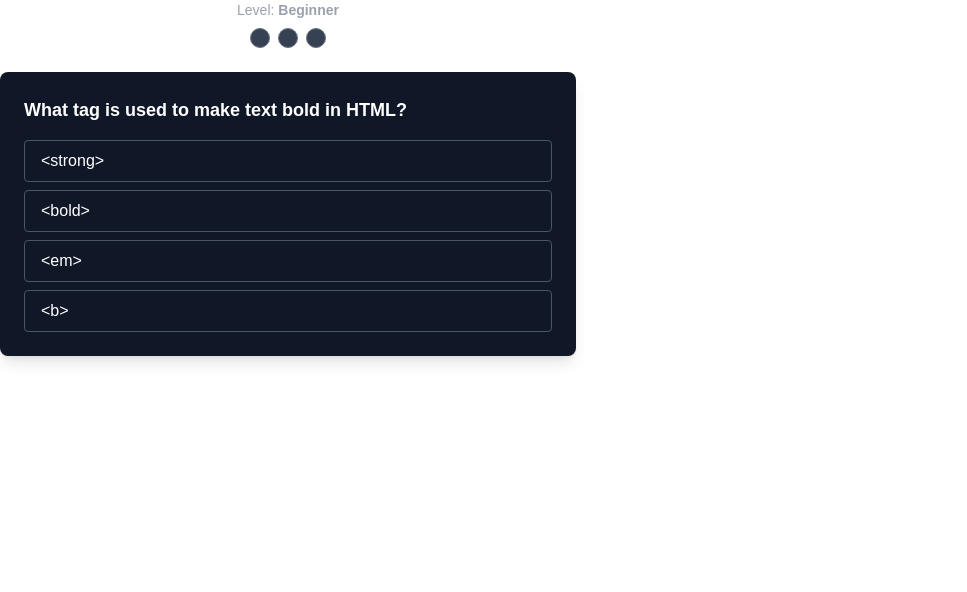
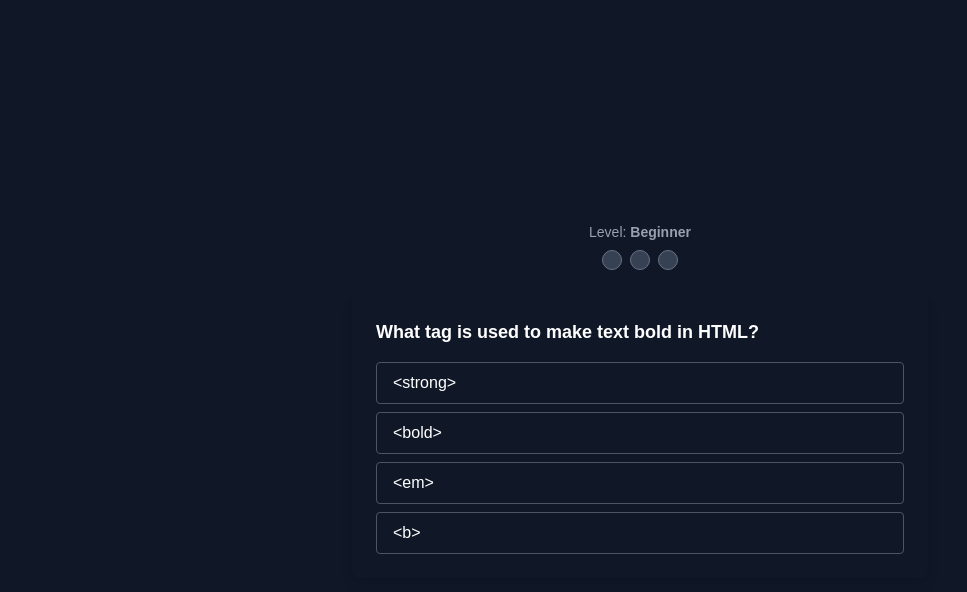
Before and after one commit to KirillBelevets/fullstack-map, a Next.js app: page /quiz in a window 1280 px wide. Shown: the top 592 px of the page, without its empty margins (0-967 px from the left). Built offline with nearby package versions, Linux system fonts and the light colour scheme.

Commit message:
fix layout

```diff
--- a/src/app/layout.tsx
+++ b/src/app/layout.tsx
@@ -1,16 +1,5 @@
 import type { Metadata } from "next";
-import { Geist, Geist_Mono } from "next/font/google";
 import "./globals.css";
-
-const geistSans = Geist({
-  variable: "--font-geist-sans",
-  subsets: ["latin"],
-});
-
-const geistMono = Geist_Mono({
-  variable: "--font-geist-mono",
-  subsets: ["latin"],
-});
 
 export const metadata: Metadata = {
   title: "Create Next App",
@@ -24,11 +13,7 @@ export default function RootLayout({
 }>) {
   return (
     <html lang="en" className="dark">
-      <body
-        className={`${geistSans.variable} ${geistMono.variable} antialiased`}
-      >
-        {children}
-      </body>
+      <body className="bg-gray-900 text-white min-h-screen">{children}</body>
     </html>
   );
 }
--- a/src/app/quiz/QuizClient.tsx
+++ b/src/app/quiz/QuizClient.tsx
@@ -5,7 +5,7 @@ import FullStackQuizGame from "./components/FullStackQuizGame";
 
 export default function QuizClient() {
   const searchParams = useSearchParams();
-  const topic = searchParams.get("topic") ?? null; // fallback to null or undefined-safe
+  const topic = searchParams.get("topic") ?? null;
 
   return <FullStackQuizGame topic={topic} />;
 }
--- a/src/app/quiz/page.tsx
+++ b/src/app/quiz/page.tsx
@@ -3,8 +3,10 @@ import QuizClient from "./QuizClient";
 
 export default function QuizPage() {
   return (
-    <Suspense fallback={<div className="text-white">Loading quiz...</div>}>
-      <QuizClient />
-    </Suspense>
+    <div className="min-h-screen bg-gray-900 text-white flex items-center justify-center px-4">
+      <Suspense fallback={<div>Loading quiz...</div>}>
+        <QuizClient />
+      </Suspense>
+    </div>
   );
 }
```
